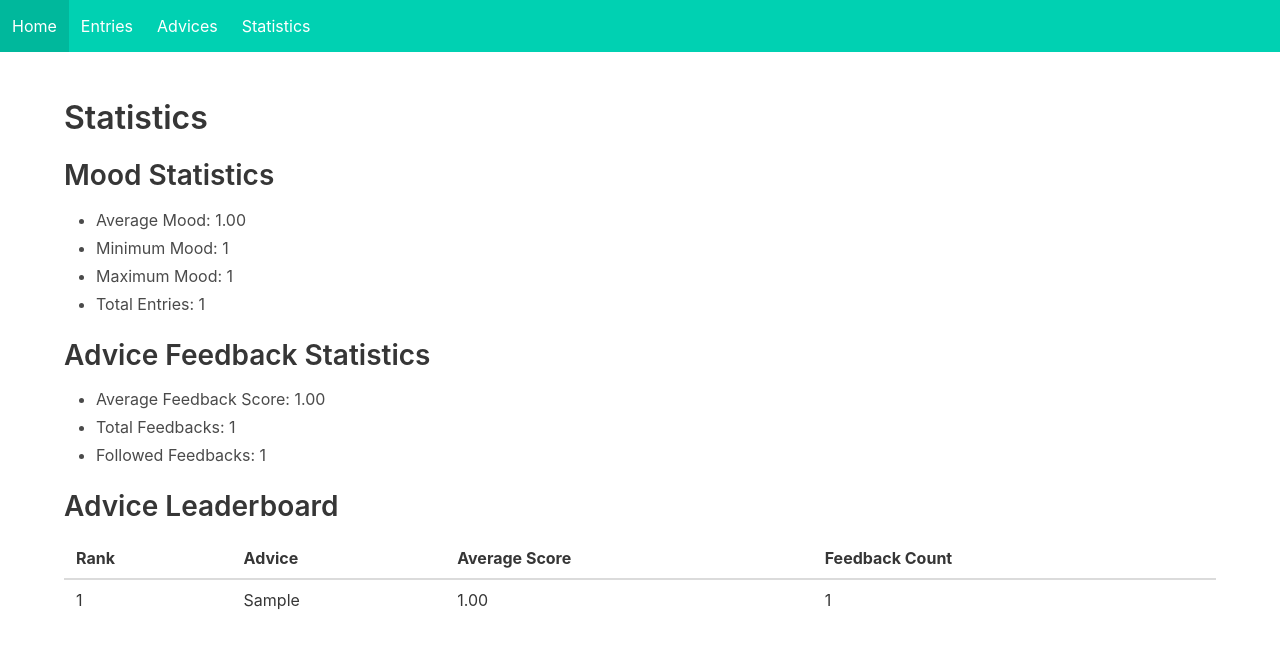
After one commit to messineg/logboekmentalegezondheid, a Django app: page /entries/statistics/ in a window 1280 px wide. The commit adds this page. Shown: the top 667 px of the page. Run offline with Django 5.2, Linux system fonts and the light colour scheme; tables that the repository leaves empty hold one stand-in row (values such as "Sample post").

Commit message:
aanpassingen 31/12

```diff
--- a/applicatie/mental_health_web/entries/admin.py
+++ b/applicatie/mental_health_web/entries/admin.py
@@ -1,6 +1,7 @@
 from django.contrib import admin
-from .models import Entry, Advice
+from .models import Entry, Advice, AdviceFeedback
 # Register your models here.
 
 admin.site.register(Entry)
 admin.site.register(Advice)
+admin.site.register(AdviceFeedback)
--- a/applicatie/mental_health_web/entries/models.py
+++ b/applicatie/mental_health_web/entries/models.py
@@ -20,3 +20,23 @@ class Advice(models.Model):
 
     def __str__(self):
         return f"{self.advice}"
+
+    def calculate_score(self):
+        feedback = self.feedback.aggregate(
+            average_score=models.Avg('score'),
+            follow_count=models.Count("id", filter=models.Q(followed=True))
+        )
+        average_score=feedback['average_score'] or 0
+        follow_count=feedback['follow_count'] or 0
+        return average_score + follow_count
+
+class AdviceFeedback(models.Model):
+
+    advice = models.ForeignKey('Advice', on_delete=models.CASCADE, related_name='feedback')
+    entry = models.ForeignKey('Entry', on_delete=models.SET_NULL, null=True, blank=True)
+    followed = models.BooleanField(default=False)  # Heeft de gebruiker het advies opgevolgd?
+    score = models.IntegerField(null=True, blank=True, choices=[(i, i) for i in range(1,11)])
+    timestamp = models.DateTimeField(auto_now_add=True)  # Automatisch toevoegen tijdstip
+
+    def __str__(self):
+        return f"Feedback for advice: {self.advice}"
--- a/applicatie/mental_health_web/entries/templates/entries/advice_list.html
+++ b/applicatie/mental_health_web/entries/templates/entries/advice_list.html
@@ -16,6 +16,7 @@
                     <th>Min Mood</th>
                     <th>Max Mood</th>
                     <th>Advice</th>
+                    <th>Actions</th>
                 </tr>
             </thead>
             <tbody>
--- a/applicatie/mental_health_web/entries/templates/entries/entry_added.html
+++ b/applicatie/mental_health_web/entries/templates/entries/entry_added.html
@@ -16,7 +16,7 @@
 
         {% if advices %}
     <div class="notification is-info">
-        <strong>Advices:</strong>
+        <strong>Recommended Advices:</strong>
         <div class="content">
             <ul>
                 {% for advice in advices %}
--- /dev/null
+++ b/applicatie/mental_health_web/entries/templates/entries/statistics.html
@@ -0,0 +1,66 @@
+<!DOCTYPE html>
+<html lang="en">
+<head>
+    <meta charset="UTF-8">
+    <meta name="viewport" content="width=device-width, initial-scale=1.0">
+    <title>Statistics</title>
+    <link rel="stylesheet" href="https://cdn.jsdelivr.net/npm/bulma@0.9.4/css/bulma.min.css">
+</head>
+<body>
+    <nav class="navbar is-primary">
+        <div class="navbar-brand">
+            <a class="navbar-item" href="{% url 'landing_page' %}">Home</a>
+            <a class="navbar-item" href="{% url 'entry_list' %}">Entries</a>
+            <a class="navbar-item" href="{% url 'advice_list' %}">Advices</a>
+            <a class="navbar-item" href="{% url 'statistics' %}">Statistics</a>
+        </div>
+    </nav>
+
+    <section class="section">
+        <div class="container">
+            <h1 class="title">Statistics</h1>
+            <div class="content">
+                <h2>Mood Statistics</h2>
+                <ul>
+                    <li>Average Mood: {{ avg_mood|floatformat:2 }}</li>
+                    <li>Minimum Mood: {{ min_mood }}</li>
+                    <li>Maximum Mood: {{ max_mood }}</li>
+                    <li>Total Entries: {{ total_entries }}</li>
+                </ul>
+            </div>
+
+            <div class="content">
+                <h2>Advice Feedback Statistics</h2>
+                <ul>
+                    <li>Average Feedback Score: {{ feedback_stats.avg_score|floatformat:2 }}</li>
+                    <li>Total Feedbacks: {{ feedback_stats.total_feedbacks }}</li>
+                    <li>Followed Feedbacks: {{ feedback_stats.followed_feedbacks }}</li>
+                </ul>
+            </div>
+        <div class="content">
+            <h2>Advice Leaderboard</h2>
+            <table class="table is-striped is-fullwidth">
+                <thead>
+                    <tr>
+                        <th>Rank</th>
+                        <th>Advice</th>
+                        <th>Average Score</th>
+                        <th>Feedback Count</th>
+                    </tr>
+                </thead>
+                <tbody>
+                    {% for advice in advices %}
+                    <tr>
+                        <td>{{ forloop.counter }}</td>
+                        <td>{{ advice.advice }}</td>
+                        <td>{{ advice.avg_score|floatformat:2 }}</td>
+                        <td>{{ advice.feedback_count }}</td>
+                    </tr>
+                    {% endfor %}
+                </tbody>
+            </table>
+        </div>
+        </div>
+    </section>
+</body>
+</html>
--- a/applicatie/mental_health_web/entries/urls.py
+++ b/applicatie/mental_health_web/entries/urls.py
@@ -4,7 +4,9 @@ from . import views
 urlpatterns = [
     path('', views.entry_list, name='entry_list'),
     path('add/', views.add_entry, name='add_entry'),
+    path('entries/<int:entry_id>/feedback/', views.entry_feedback, name='entry_feedback'),
     path('advice/', views.advice_list, name='advice_list'),
     path('advice/edit/<int:advice_id>/', views.advice_edit, name='advice_edit'),
     path('advice/add', views.advice_edit, name='advice_add'),
+    path('statistics/', views.statistics_view, name='statistics'),
 ]
--- a/applicatie/mental_health_web/entries/views.py
+++ b/applicatie/mental_health_web/entries/views.py
@@ -1,6 +1,7 @@
 from django.shortcuts import render, redirect, get_object_or_404
-from .models import Entry, Advice
-from.forms import EntryForm, AdviceForm
+from .models import Entry, Advice, AdviceFeedback
+from.forms import EntryForm, AdviceForm, AdviceFeedbackForm
+from django.db.models import Avg, Count, Max, Min, Q, Exists, OuterRef
 # Create your views here.
 
 def entry_list(request):
@@ -9,8 +10,12 @@ def entry_list(request):
     end_date = request.GET.get('end_date')
     mood = request.GET.get('mood')
 
+    entries = Entry.objects.annotate(
+        has_feedback=Exists(
+            AdviceFeedback.objects.filter(entry=OuterRef('pk'))
+        )
+    )
 
-    entries = Entry.objects.all()
     if start_date:
         entries = entries.filter(date__gte=start_date)
     if end_date:
@@ -20,6 +25,10 @@ def entry_list(request):
 
     if sort in ['date','-date', 'mood', '-mood']:
         entries = entries.order_by(sort)
+
+    if not sort:
+        sort = '-date'
+
     return render(request, 'entries/entry_list.html', {'entries': entries})
 
 
@@ -34,8 +43,11 @@ def add_entry(request):
             mood = new_entry.mood
             print(f"Looking for advice where {mood} is between min_mood and max_mood")
             advices = Advice.objects.filter(min_mood__lte=mood, max_mood__gte=mood)
+
+            sorted_advices = sorted(advices, key=lambda advice: advice.calculate_score(), reverse=True)
+
             print(f"Advice found: {advices}")
-            return render(request, 'entries/entry_added.html', {'entry': new_entry, 'advices': advices})
+            return render(request, 'entries/entry_added.html', {'entry': new_entry, 'advices': sorted_advices})
 
     else:
         form = EntryForm()
@@ -61,3 +73,65 @@ def advice_edit(request, advice_id=None):
         form = AdviceForm(instance=advice)
 
     return render(request, 'entries/advice_edit.html', {'form': form})
+
+
+
+def entry_feedback(request, entry_id):
+    entry = get_object_or_404(Entry, id=entry_id)
+
+    # Haal min_mood en max_mood waarden op, stel deze in op een standaard als ze niet bestaan
+    min_mood = request.GET.get('min_mood', 0)  # Stel dat dit via de GET request komt
+    max_mood = request.GET.get('max_mood', 10)  # Stel dat dit via de GET request komt
+
+    # Haal adviezen op die voldoen aan de min_mood en max_mood voorwaarden
+    advices = Advice.objects.filter(min_mood__lte=entry.mood, max_mood__gte=entry.mood)
+
+
+    if request.method == "POST":
+        advice_id = request.POST.get("advice_id")
+        followed = request.POST.get("followed") == "on"
+        score = request.POST.get("score")
+        if advice_id and score and score.isdigit():
+            advice = get_object_or_404(Advice, id=advice_id)
+            AdviceFeedback.objects.create(
+                entry=entry,
+                advice=advice,
+                followed=followed,
+                score=int(score)
+            )
+            return redirect('entry_feedback', entry_id=entry.id)
+
+    return render(request, 'entries/entry_feedback.html', {'entry': entry, 'advices': advices})
+
+
+def statistics_view(request):
+    # Mood statistieken
+    avg_mood = Entry.objects.aggregate(Avg('mood'))['mood__avg']
+    min_mood = Entry.objects.aggregate(Min('mood'))['mood__min']
+    max_mood = Entry.objects.aggregate(Max('mood'))['mood__max']
+    total_entries = Entry.objects.count()
+
+    # Advies feedback statistieken
+    feedback_stats = AdviceFeedback.objects.aggregate(
+        avg_score=Avg('score'),
+        total_feedbacks=Count('id'),
+        followed_feedbacks=Count('id', filter=Q(followed=True))
+    )
+
+    advices = Advice.objects.annotate(
+        avg_score=Avg('feedback__score', filter=Q(feedback__score__isnull=False)),
+        feedback_count=Count('feedback', filter=Q(feedback__score__isnull=False))
+    ).order_by('-avg_score', '-feedback_count')  # Sorteer op gemiddelde score en feedback count
+
+    context = {
+        'avg_mood': avg_mood,
+        'min_mood': min_mood,
+        'max_mood': max_mood,
+        'total_entries': total_entries,
+        'feedback_stats': feedback_stats,
+        'advices': advices,
+    }
+
+    print(context)
+    print(advices)
+    return render(request, 'entries/statistics.html', context)
```
Also changed, not shown: applicatie/data/mood_advices.csv (+15 -3 lines), applicatie/db/database.py (+17 -7 lines), applicatie/main.py (+5 -4 lines), applicatie/mental_health_web/entries/forms.py (+7 -1 lines), applicatie/mental_health_web/entries/templates/entries/entry_feedback.html (added, +44 -0 lines), applicatie/mental_health_web/entries/templates/entries/entry_list.html (+13 -3 lines), applicatie/mental_health_web/entries/migrations/0004_advicefeedback.py (added).
